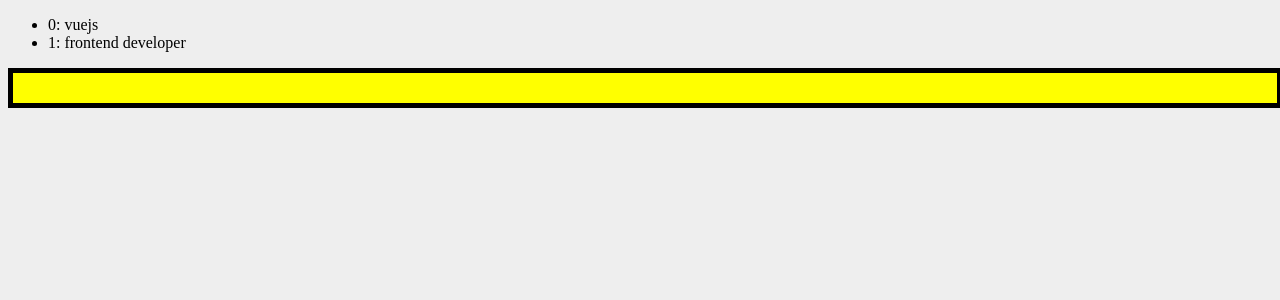
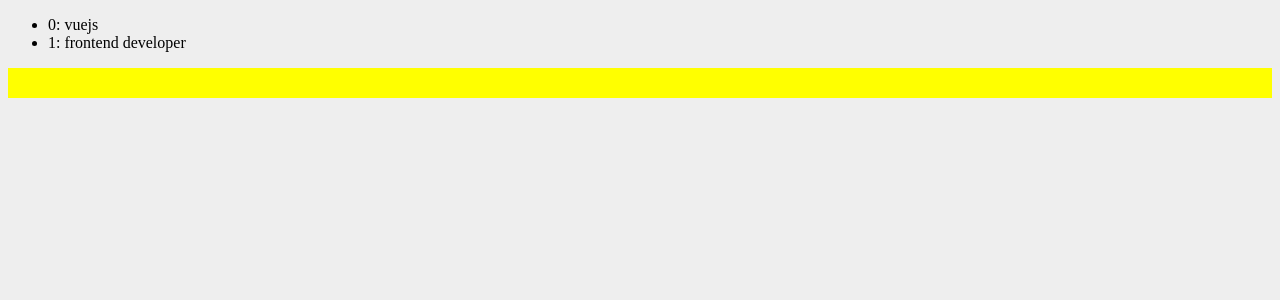
Before and after one commit to phogbinh/vue2-78tNYZUS-ps, a Vue app: page / in a window 1280 px wide. Shown: the top 300 px of the page. Built offline with nearby package versions, Linux system fonts and the light colour scheme.

Commit message:
[master] Added lesson 3.2.

```diff
--- a/src/components/Skills.vue
+++ b/src/components/Skills.vue
@@ -4,7 +4,7 @@
       <ul>
         <li v-for='(data, index) in skills' :key='index'>{{ index }}: {{ data['skill'] }}</li>
       </ul>
-      <div v-bind:class='{ "alert": showAlert, "another-class": showClass }'></div>
+      <div v-bind:class='alertObject'></div>
     </div>
   </div>
 </template>
@@ -18,8 +18,9 @@
         { 'skill': 'vuejs' },
         { 'skill': 'frontend developer' }
       ],
-      'showAlert': true,
-      'showClass': true
+      'alertObject': {
+        'alert': true
+      }
     }
   }
 }
```
